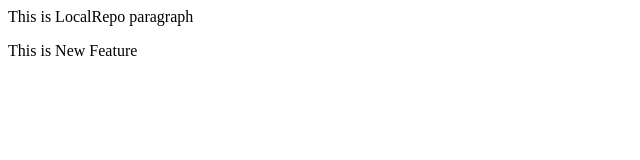
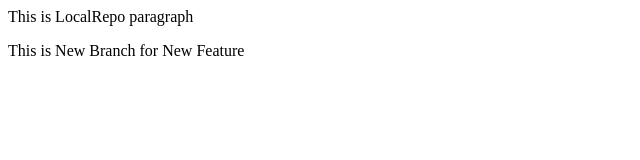
Before and after one commit to Saad-khan-001/LocalRepo, a plain HTML site: page index.html in a window 1280 px wide. Shown: the full height of the page, 0-640 px from the left. Drawn offline with Linux system fonts and the light colour scheme.

Commit message:
Added New Feature To New Branch

```diff
--- a/index.html
+++ b/index.html
@@ -1,2 +1,2 @@
 <p> This is LocalRepo paragraph</p>
-<p> This is New Feature</p>
+<p> This is New Branch for New Feature </p>
```
